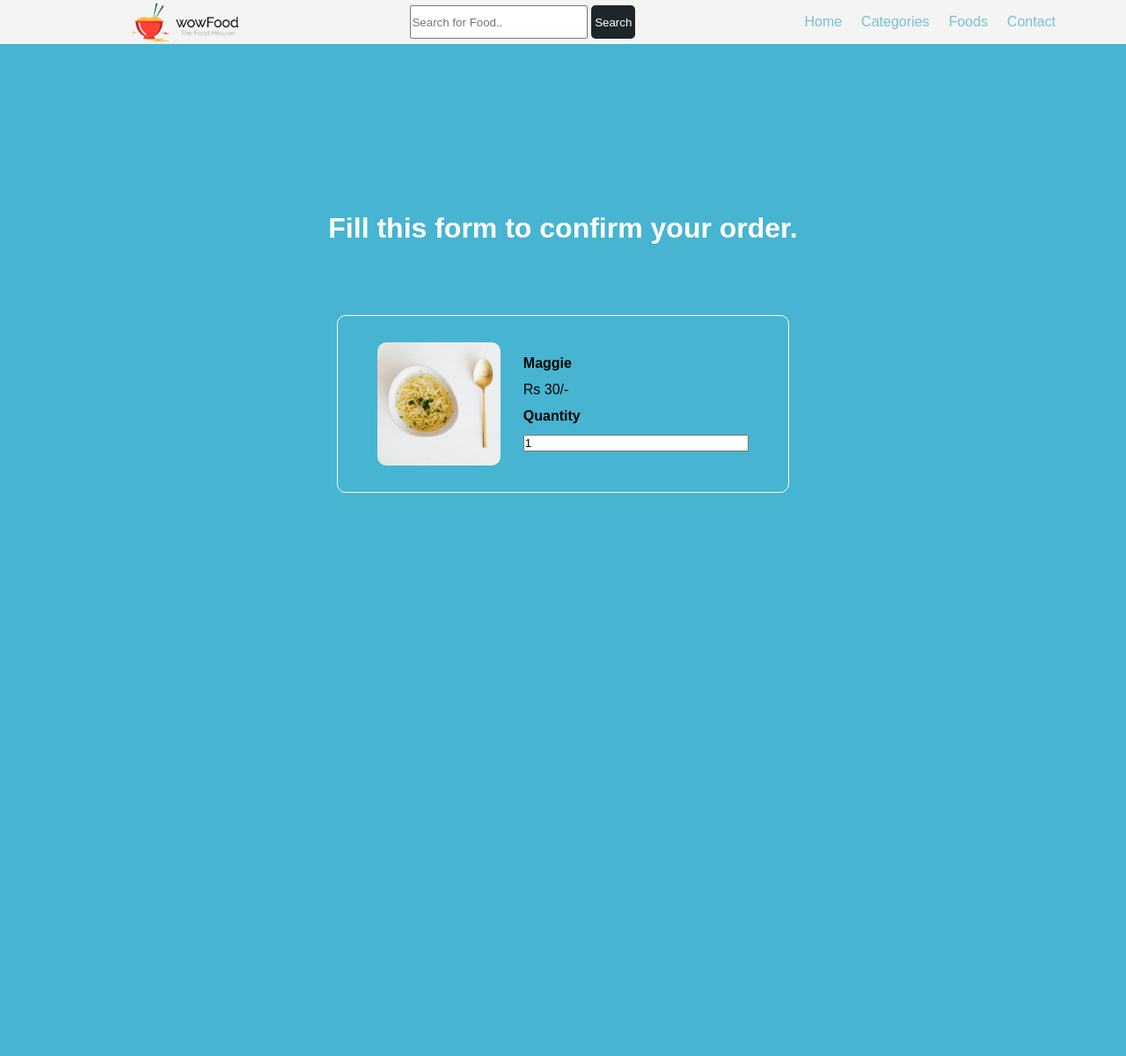
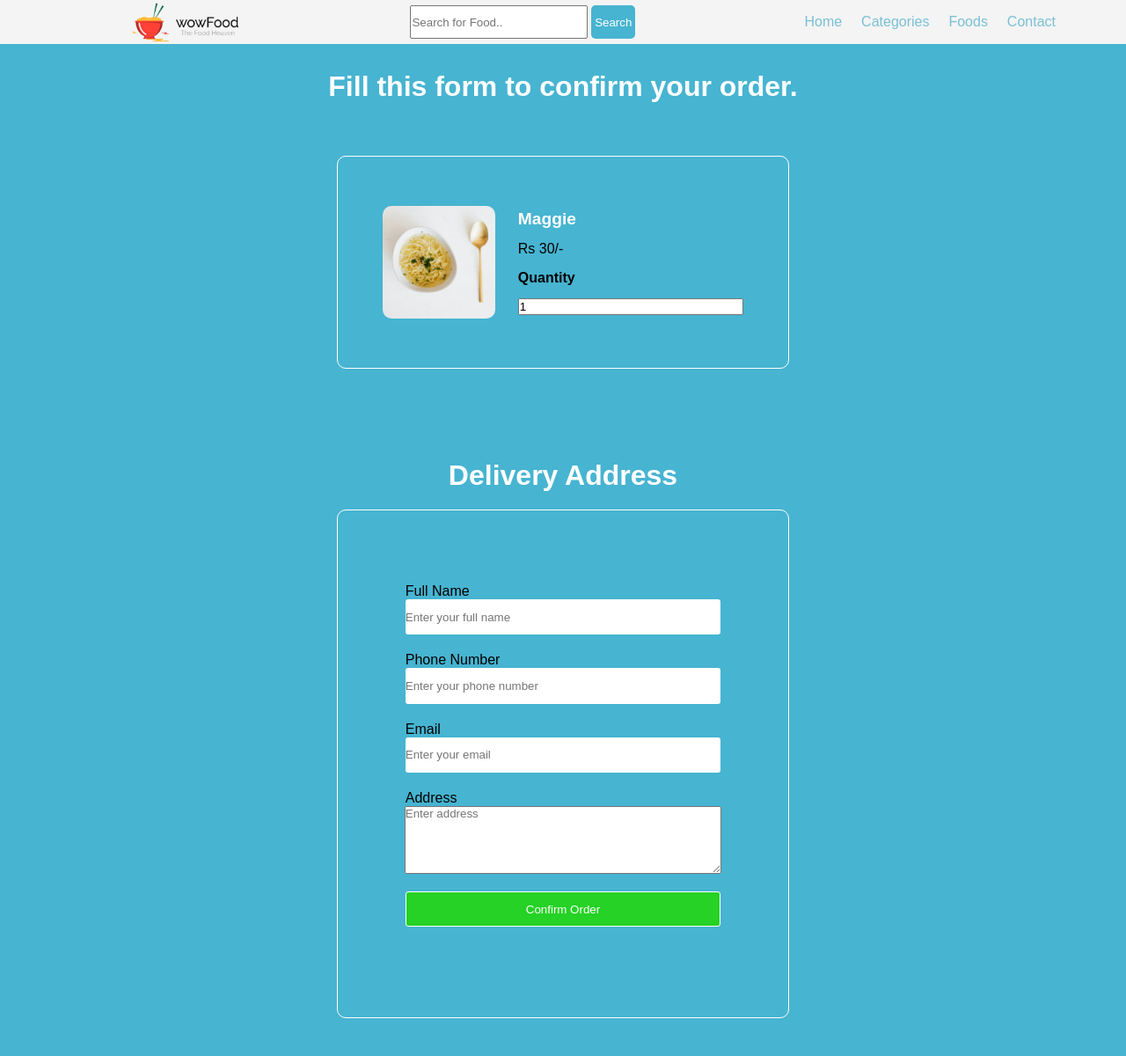
Before and after one commit to CSPEDITOR/food_delivery_website, a PHP site: page /order.html in a window 1280 px wide. Shown: the whole page at 88% size. Before the commit the page ends 560 px from the top, so only its background shows below. Run offline with PHP 8.4, Linux system fonts and the light colour scheme.

Commit message:
complete order page

```diff
--- a/css/order.css
+++ b/css/order.css
@@ -53,7 +53,7 @@ height: 100%;
     height: 100%;
     border-radius: 5px;
     border: none;
-    background: #1d272a;
+    background: #47B4D1;
     color: white;
 }
 .navbar .container .search .formm .btn2:hover{
@@ -85,16 +85,17 @@ height: 100%;
 /* nav buttons end */
 
 .container1{
-    height: 100vh;
+    height: 150vh;
    background: #47B4D1;
    display: flex;
    justify-content: center;
    flex-direction: column;
    align-items: center;
-   gap: 10%;
+   gap:5%;
    width: 100vw;
 }
 .container1 .heading{
+    margin-top: 80px;
     color: white;
     font-size: 2.5vw;
 }
@@ -110,7 +111,7 @@ height: 100%;
     }
     .bg_menu img{
         border-radius: 10px;
-        height: 70%;
+        height: 10vw;
     }
     .bg_menu .details{
         height: 100%;
@@ -121,5 +122,52 @@ height: 100%;
         width: 50%;
     }
     #title{
+       color: white;
+       font-size: 1.5vw;
+    }
+.address{
+    width: 40%;
+    height: 75%;
+    display: flex;
+    flex-direction: column;
+    justify-content: center;
+    align-items: center;
+    gap: 20px;
+}
+.address h2{
+    color: white;
+    font-size: 2.5vw;
+}
+.address .order_add{
+    /* background: #000; */
+    text-align: start;
+}
+.address .subcontainer{
+    border-radius: 10px;
+    border: 1px solid white;
+display: flex;
+flex-direction: column;
+justify-content: center;
+align-items: center;
+width: 100%;
+height:80%;
+}
+.address .subcontainer  .order_add{
+    /* background: #000; */
+    width: 70%;
 
-    }
+}
+.address .subcontainer input{
+    width: 70%;
+    height: 7%;
+    border-radius: 3px;
+    margin-bottom: 20px;
+    border: none;
+
+}
+#submit{
+    margin-top: 20px;
+    background:#25d225;
+    border: 1px solid white;
+    color: white;
+}
--- a/order.html
+++ b/order.html
@@ -56,7 +56,26 @@
             </div>
         </div>
     <!-- </div> -->
-</div>
+    <div class="address">
+        <h2>Delivery Address</h2>
+        <div class="subcontainer">
+
+            <div class="order_add">Full Name</div>
+            <input type="text" name="full-name" placeholder="Enter your full name" class="input-responsive" required>
+
+                    <div class="order_add">Phone Number</div>
+                    <input type="tel" name="contact" placeholder="Enter your phone number" class="input-responsive" required>
+
+                    <div class="order_add">Email</div>
+                    <input type="email" name="email" placeholder="Enter your email" class="input-responsive" required>
+
+                    <div class="order_add">Address</div>
+                    <textarea name="address" rows="5" placeholder="Enter address" class="order_add" required></textarea>
+
+                    <input type="submit" name="submit" value="Confirm Order" id="submit">
+                </div>
+            </div>
+        </div>
 </section>
 </body>
 </html>
```
